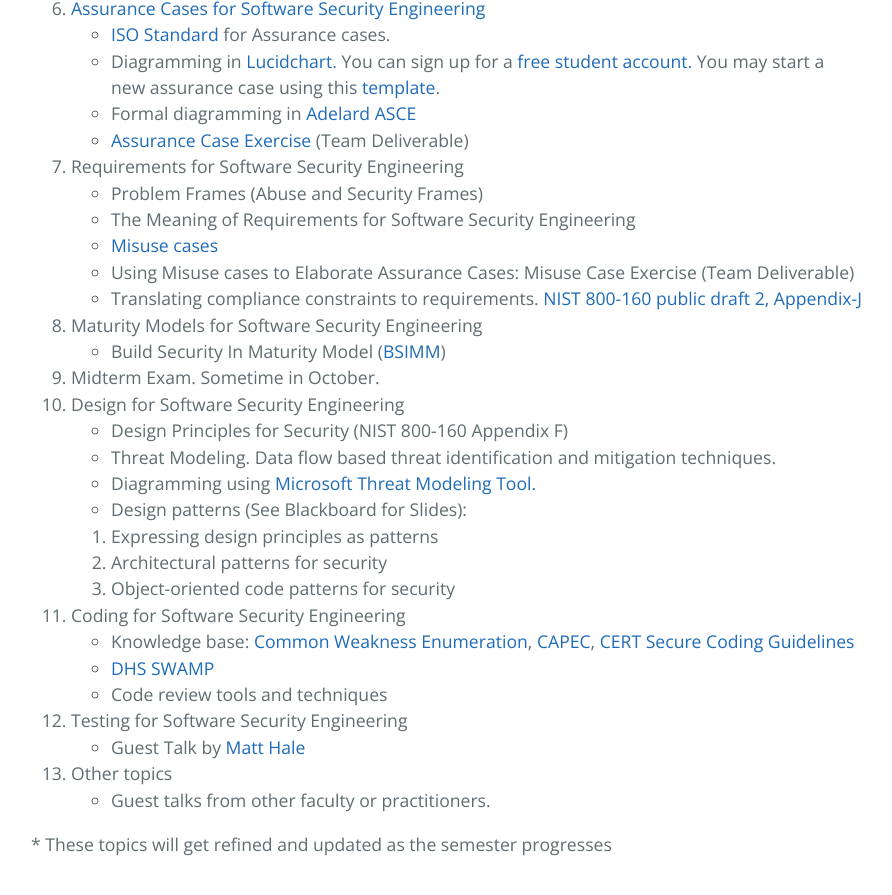
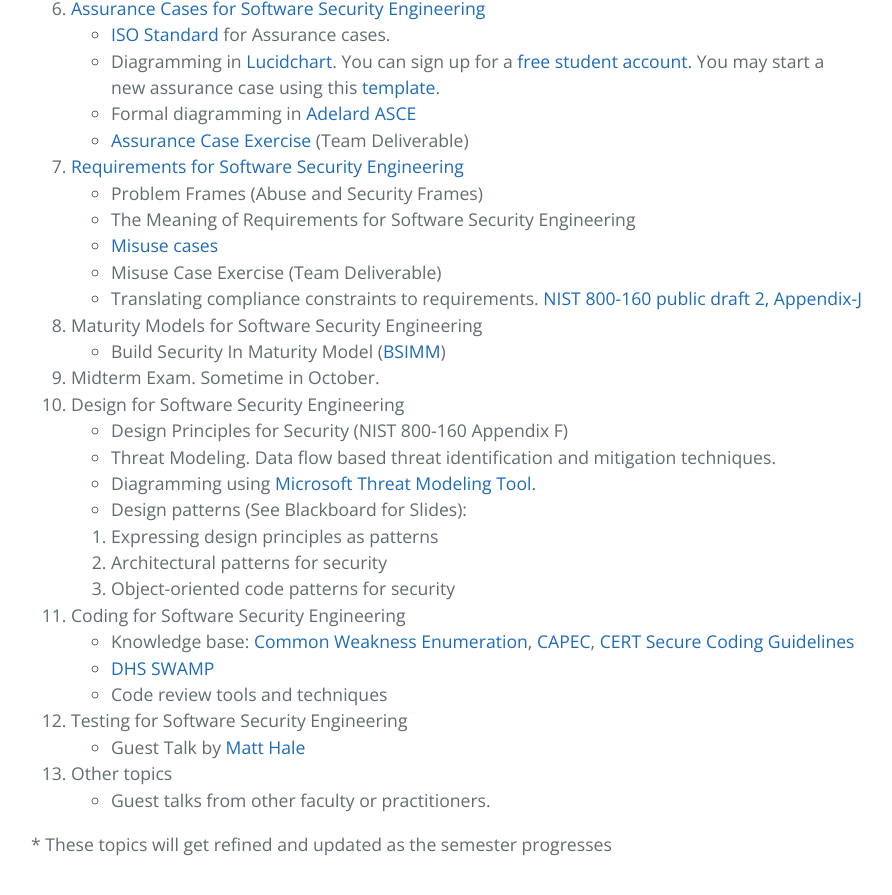
Before and after one commit to robinagandhi/swa, a Jekyll site: the page built from index.md, in a window 1280 px wide and 900 px high, scrolled down 798 px. Shown: the top 895 px of the window, without its empty margins (193-1085 px from the left). Built offline with Jekyll 4.4.1, drawn with Linux system fonts in a browser that asks for light colours.

Commit message:
topic links update

```diff
--- a/index.md
+++ b/index.md
@@ -21,11 +21,11 @@
   * Diagramming in [Lucidchart](https://www.lucidchart.com/). You can sign up for a [free student account.](https://www.lucidchart.com/users/education/registerLevel?tP=1&t4=A&t10=A) You may start a new assurance case using this [template](https://www.lucidchart.com/invitations/accept/e8d3aac4-e62b-4fa0-9fd1-c2cf6a6d318d).
   * Formal diagramming in [Adelard ASCE](https://www.adelard.com/asce/choosing-asce/index.html)
   * [Assurance Case Exercise](https://robinagandhi.github.io/swa/slides/lecture-2/assurance-case-exercise.html) (Team Deliverable)
-1. Requirements for Software Security Engineering
+1. [Requirements for Software Security Engineering](https://robinagandhi.github.io/swa/slides/lecture-3/requirements-for-software-se.html)
   * Problem Frames (Abuse and Security Frames)
   * The Meaning of Requirements for Software Security Engineering
   * [Misuse cases](http://ieeexplore.ieee.org/stamp/stamp.jsp?arnumber=1159030)
-  * Using Misuse cases to Elaborate Assurance Cases: Misuse Case Exercise (Team Deliverable)
+  * Misuse Case Exercise (Team Deliverable)
   * Translating compliance constraints to requirements. [NIST 800-160 public draft 2, Appendix-J](http://csrc.nist.gov/publications/drafts/800-160/sp800_160_second-draft.pdf)
 1. Maturity Models for Software Security Engineering
   * Build Security In Maturity Model ([BSIMM](https://www.bsimm.com))
```
